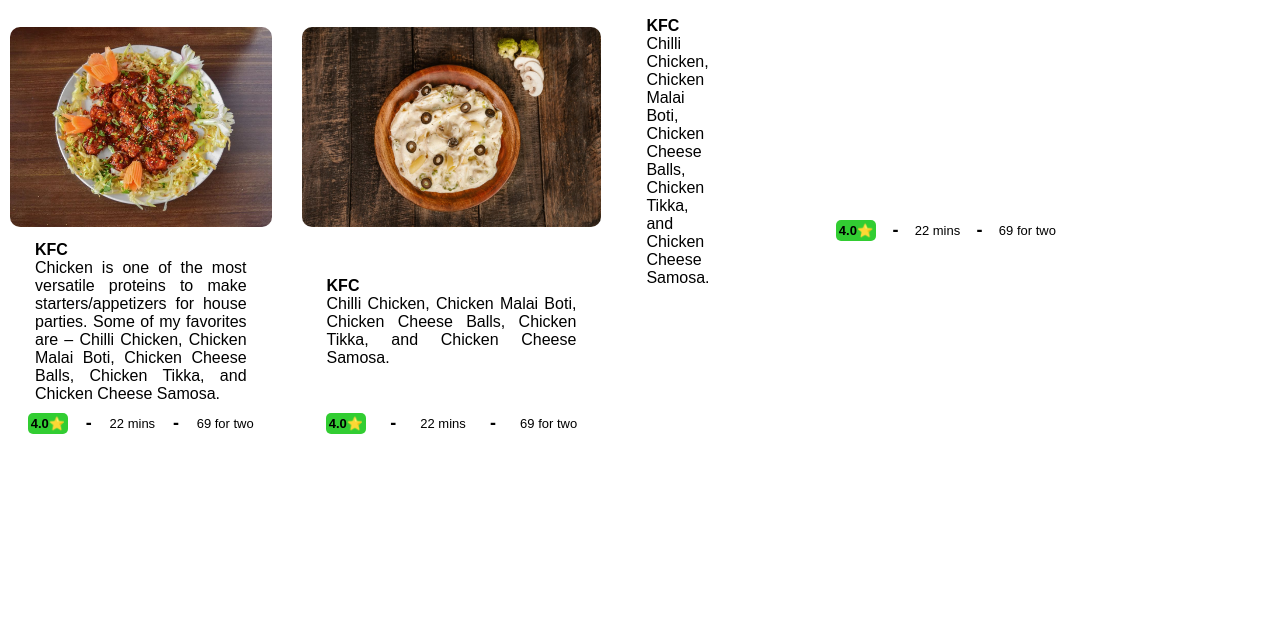
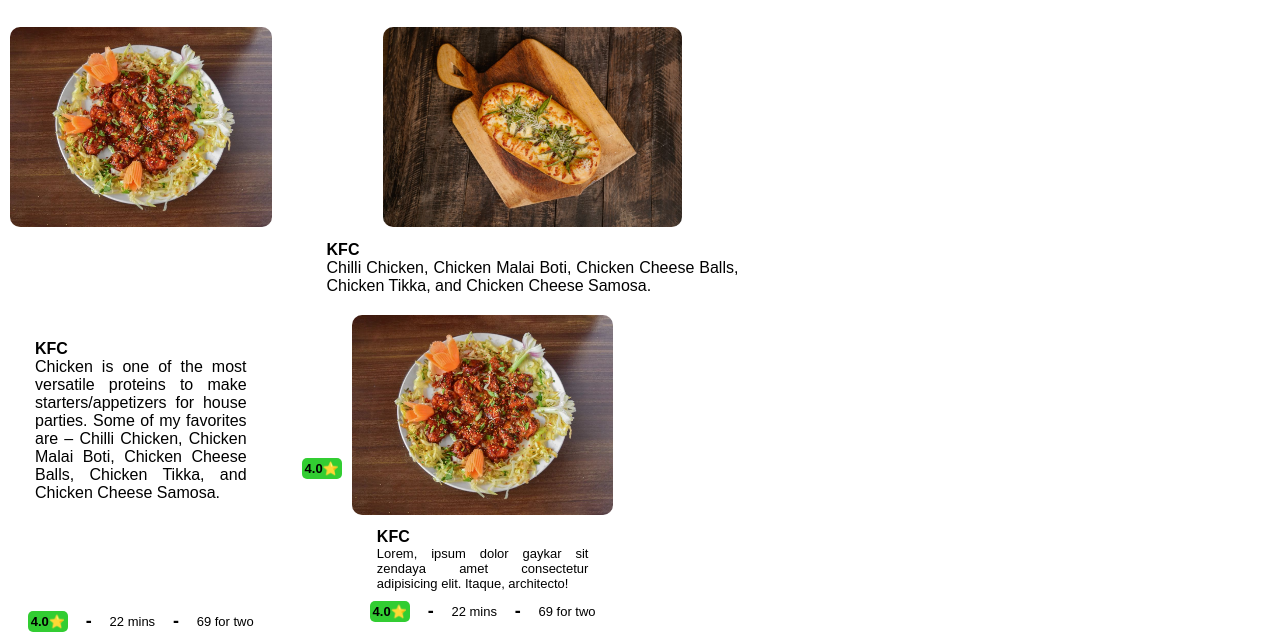
Before and after one commit to DhanasekaranRanijth/hari, a website built with Vite: page index.html in a window 1280 px wide. Shown: the part 396-1038 px from the top of the page. Before the commit the page ends 840 px from the top, so only its background shows below. Built offline with nearby package versions, Linux system fonts and the light colour scheme.

Commit message:
Update index.html

```diff
--- a/index.html
+++ b/index.html
@@ -96,7 +96,7 @@
        <div class="grid_body">
       <div class="grid_item">
         <div>
-          <img src="./s8.jpeg" height="200px">
+          <img src="./s7.jpeg" height="200px">
         </div>
 
         <div>
@@ -117,21 +117,20 @@
               4.0⭐
             </div>
           </div>
-          <div class="grid_item_separator">-</div>
-          <div class="grid_item_footer_2">
-            22 mins
-          </div>
-          <div class="grid_item_separator">-</div>
-          <div class="grid_item_footer_3">69 for two</div>
+
+          <div class="grid_body">
+      <div class="grid_item">
+        <div>
+          <img src="./s1.jpg" height="200px">
         </div>
-      </div>
+
+        <div>
           <div class="grid_item_desc">
             <div class="grid_item_desc_head">
               KFC
             </div>
             <div class="grid_item_desc_body">
-
-              Chilli Chicken, Chicken Malai Boti, Chicken Cheese Balls, Chicken Tikka, and Chicken Cheese Samosa.
+              Lorem, ipsum dolor gaykar sit zendaya amet consectetur adipisicing elit. Itaque, architecto!
             </div>
           </div>
         </div>
@@ -149,7 +148,10 @@
           <div class="grid_item_separator">-</div>
           <div class="grid_item_footer_3">69 for two</div>
         </div>
+
       </div>
+    </div>
+  </div>
 
 
 
```
